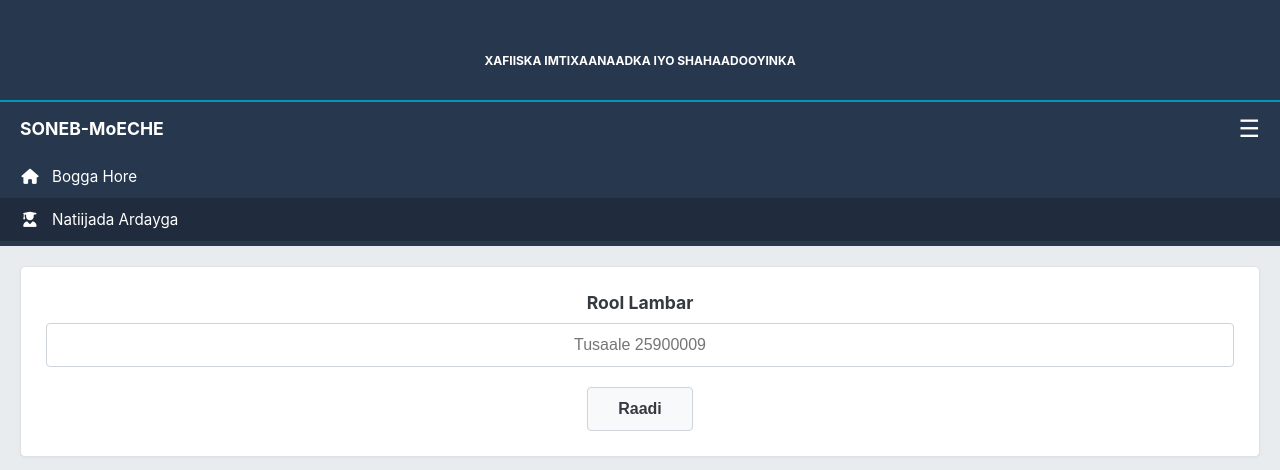
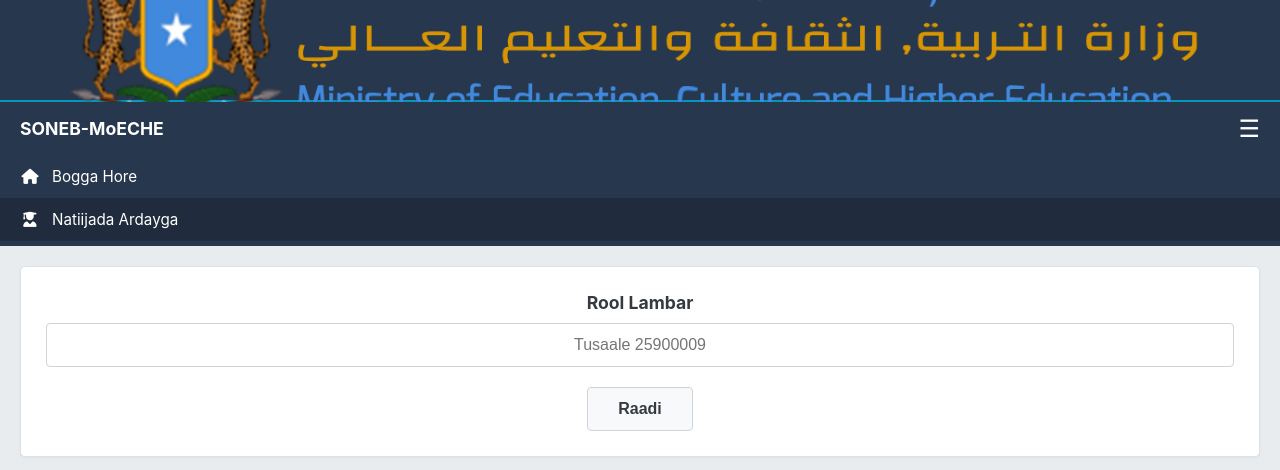
Before and after one commit to Dariq10/Fake, a plain HTML site: page index.html in a window 1280 px wide. Shown: the top 470 px of the page. Drawn offline with Linux system fonts and the light colour scheme; the site is published under a folder, as on GitHub Pages, so addresses that start at the root find nothing.

Commit message:
Update index.html

```diff
--- a/index.html
+++ b/index.html
@@ -252,7 +252,7 @@
 
     <header class="site-header">
       <div class="header-img">
-        <img src="/MOE-banner.png" alt="" />
+        <img src="MOE-banner.png" alt="" />
         <p class="main-header-content">XAFIISKA IMTIXAANAADKA IYO SHAHAADOOYINKA</p>
       </div>
         </div>
```
